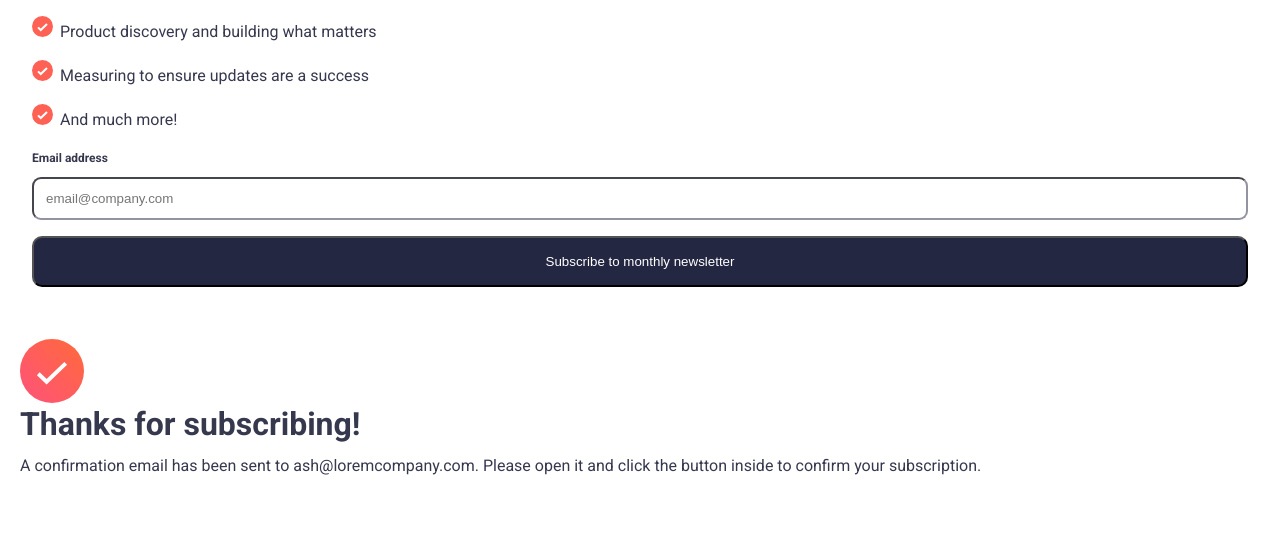
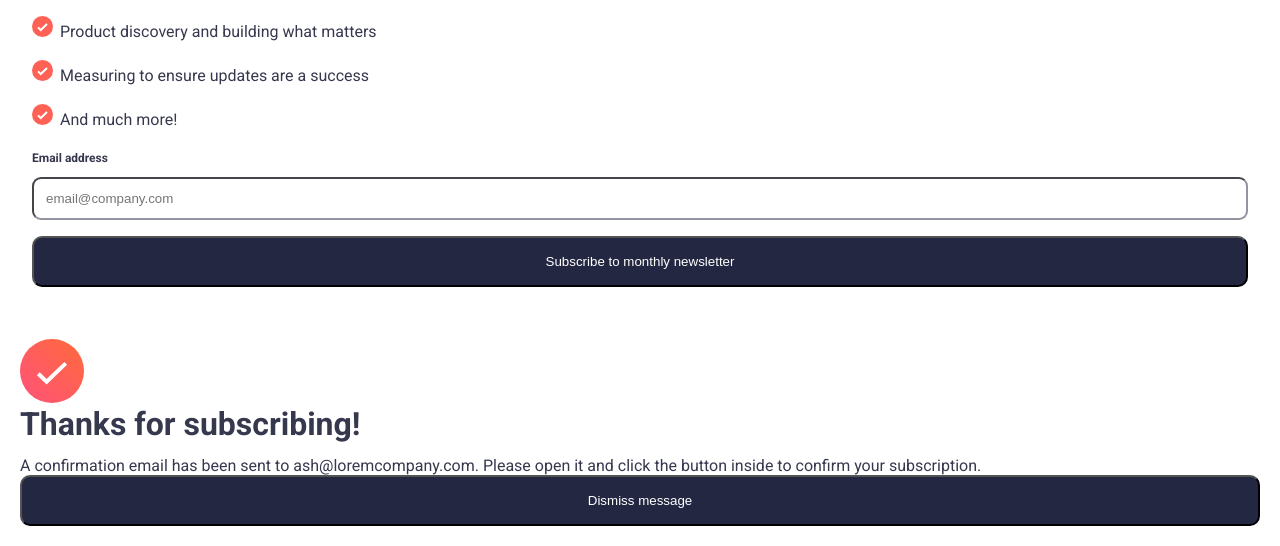
Before and after one commit to MatthewPCope/Newsletter_Signup, a plain HTML site: page index.html in a window 1280 px wide. Shown: the part 345-891 px from the top of the page. Before the commit the page ends 840 px from the top, so only its background shows below. Drawn offline with Linux system fonts and the light colour scheme.

Commit message:
dismiss button

```diff
--- a/index.html
+++ b/index.html
@@ -43,6 +43,7 @@
     <h1>Thanks for subscribing!</h1>
     <p>A confirmation email has been sent to ash@loremcompany.com.
       Please open it and click the button inside to confirm your subscription.</p>
+    <button class="btn">Dismiss message</button>
   </div>
 
 
```
